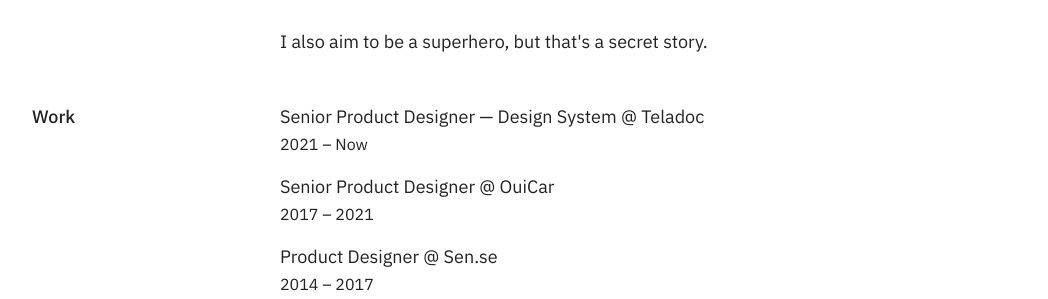
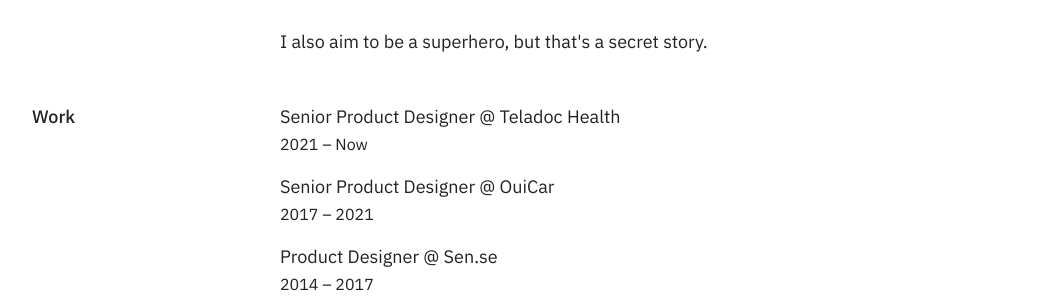
Before and after one commit to superhugo/superhugo.github.io, a Jekyll site: the page built from about.html, in a window 1280 px wide and 900 px high, scrolled down 1274 px. Shown: the part 155-454 px from the top of the window, without its empty margins (112-1160 px from the left). Built offline with Jekyll 4.4.1, drawn with Linux system fonts in a browser that asks for light colours.

Commit message:
update about page

```diff
--- a/about.html
+++ b/about.html
@@ -42,7 +42,7 @@
     </div>
     <div class="col-9 col-sm-12">
       <div class="mb2">
-        Senior Product Designer — Design System @ Teladoc
+        Senior Product Designer @ Teladoc Health
         <br>
         <span class="fz-16">
           2021 – Now
```
